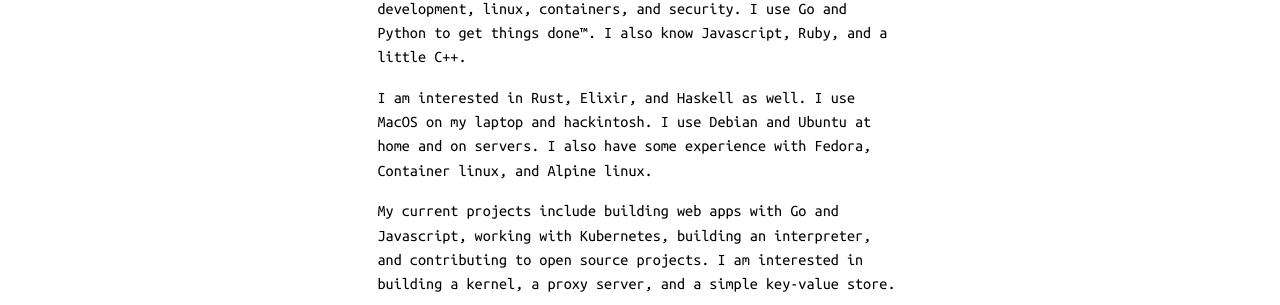
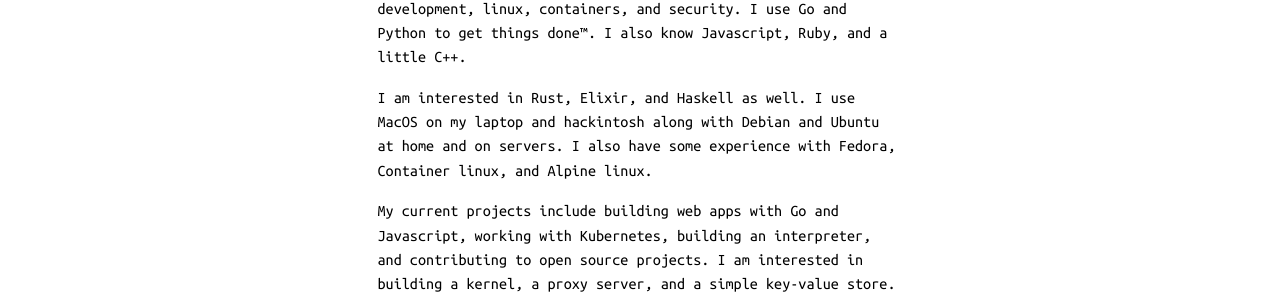
Before and after one commit to nijaru/nijaru.github.io, a Jekyll site: the page built from about.md, in a window 1280 px wide. Shown: the part 161-466 px from the top of the page. Built offline with Jekyll 4.4.1, drawn with Linux system fonts in a browser that asks for light colours.

Commit message:
Update about.md
Signed-off-by: Nick Russo <nicholasjamesrusso@gmail.com>

```diff
--- a/about.md
+++ b/about.md
@@ -8,8 +8,8 @@ containers, and security. I use Go and Python to get things done™. I also know
 Javascript, Ruby, and a little C++.
 
 I am interested in Rust, Elixir, and Haskell as well. I use MacOS on my laptop
-and hackintosh. I use Debian and Ubuntu at home and on servers. I also have some
-experience with Fedora, Container linux, and Alpine linux.
+and hackintosh along with Debian and Ubuntu at home and on servers. I also have
+some experience with Fedora, Container linux, and Alpine linux.
 
 My current projects include building web apps with Go and Javascript, working
 with Kubernetes, building an interpreter, and contributing to open source
```
